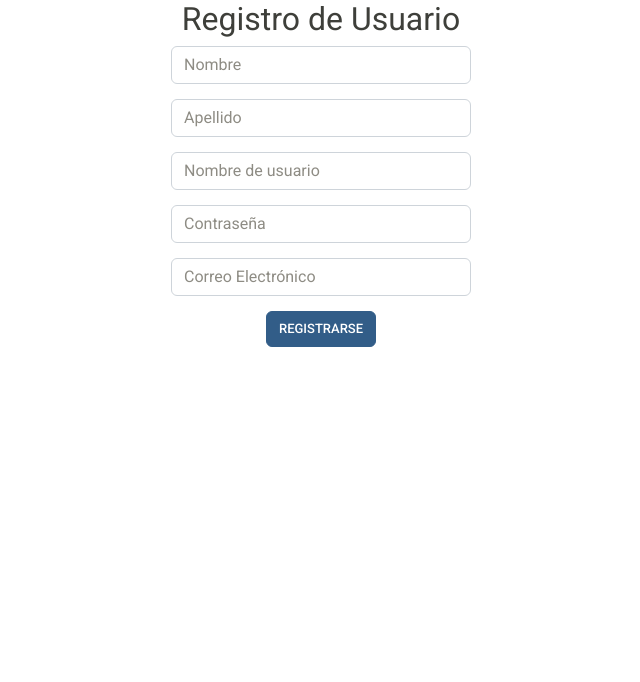
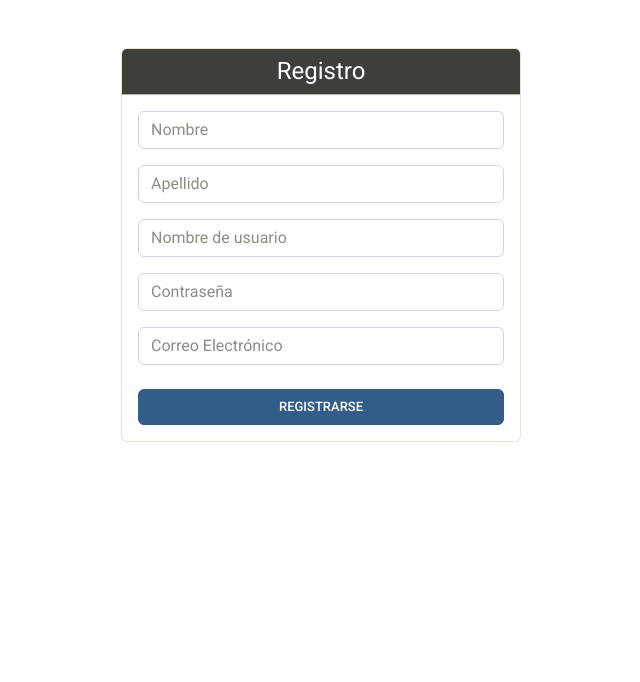
Before and after one commit to veron-santiago/ip-1c2025-alumnos, a Django app: template app/templates/registration/register.html in a window 1280 px wide. Shown: the part 56-738 px from the top of the page, without its empty margins (319-959 px from the left). Run offline with Django 5.2, Linux system fonts and the light colour scheme; the template is opened without the code that fills it, so the values that code supplies are empty; some libraries are stand-ins or nearby versions.

Commit message:
Rediseño de los formularios de registro y logeo

```diff
--- a/app/templates/registration/register.html
+++ b/app/templates/registration/register.html
@@ -1,59 +1,45 @@
 {% extends 'header.html' %}
 {% block content %}
-<div class="register-form" style="text-align: center; position: relative;">
-    <form action="{% url 'register' %}" method="POST" style="display: block; margin: 0 auto; max-width: 300px;">
+<div class="d-flex justify-content-center mt-5">
+    <div class="card" style="width: 25rem;">
+        <div class="card-header bg-dark text-white text-center">
+            <h4 class="mb-0">Registro</h4>
+        </div>
+        <div class="card-body">
+            <form action="{% url 'register' %}" method="POST">
                 {% csrf_token %}
-        <h2 class="text-center">Registro de Usuario</h2>
-        <div class="form-group" style="margin-bottom: 5%;">
+                <div class="mb-3">
                     <input type="text" name="firstname" id="firstname" class="form-control" placeholder="Nombre" required value="{{ form.data.firstname }}">
                 </div>
-        <div class="form-group" style="margin-bottom: 5%;">
+                <div class="mb-3">
                     <input type="text" name="lastname" id="lastname" class="form-control" placeholder="Apellido" required value="{{ form.data.lastname }}">
                 </div>
-        <div class="form-group" style="margin-bottom: 5%;">
+                <div class="mb-3">
                     <input type="text" name="username" id="username" class="form-control" placeholder="Nombre de usuario" required value="{{ form.data.username }}">
                 </div>
-        <div class="form-group" style="margin-bottom: 5%;">
+                <div class="mb-3">
                     <input type="password" name="password" id="password" class="form-control" placeholder="Contraseña" required value="{{ form.data.password }}">
                 </div>
-        <div class="form-group" style="margin-bottom: 5%;">
+                <div class="mb-4">
                     <input type="email" name="email" id="email" class="form-control" placeholder="Correo Electrónico" required value="{{ form.data.email }}">
                 </div>
-        <div class="form-group">
-            <button type="submit" class="btn btn-primary btn-block">Registrarse</button>
+                <button type="submit" class="btn btn-primary w-100">Registrarse</button>
+            </form>
+        </div>
+    </div>
 </div>
 
 {% if messages %}
-            <div id="message-container" style="
-                display: inline-block;
-                margin: 20px auto 0 auto;
-                padding: 0;
-                border-radius: 10px;
-                transition: opacity 0.5s ease;
-                z-index: 10;
-                text-align: center;
-            ">
+    <div class="d-flex justify-content-center">
+        <div id="message-container" class="mt-3" style="width: 25rem; transition: opacity 0.5s ease;">
             {% for message in messages %}
                 {% if message.tags == 'success' %}
-                        <p style="
-                            background-color: #e6ffe6;
-                            color: #006400;
-                            margin: 0 0 10px;
-                            padding: 10px 20px;
-                            border-radius: 10px;
-                            font-weight: bold;
-                        ">{{ message }}</p>
+                    <p style="background-color: #e6ffe6; color: #006400; margin: 0 0 10px; padding: 10px 20px; border-radius: 10px; font-weight: bold;">{{ message }}</p>
                 {% else %}
-                        <p style="
-                            background-color: #ffe6e6;
-                            color: #ba1e1e;
-                            margin: 0 0 10px;
-                            padding: 10px 20px;
-                            border-radius: 10px;
-                            font-weight: bold;
-                        ">{{ message }}</p>
+                    <p style="background-color: #ffe6e6; color: #ba1e1e; margin: 0 0 10px; padding: 10px 20px; border-radius: 10px; font-weight: bold;">{{ message }}</p>
                 {% endif %}
             {% endfor %}
+        </div>
     </div>
     <script>
         setTimeout(function() {
@@ -65,7 +51,4 @@
         }, 3000);
     </script>
 {% endif %}
-
-    </form>
-</div>
 {% endblock %}
```
Also changed, not shown: app/templates/registration/login.html (+18 -13 lines). Lines whose indentation alone changed are shown as unchanged.
